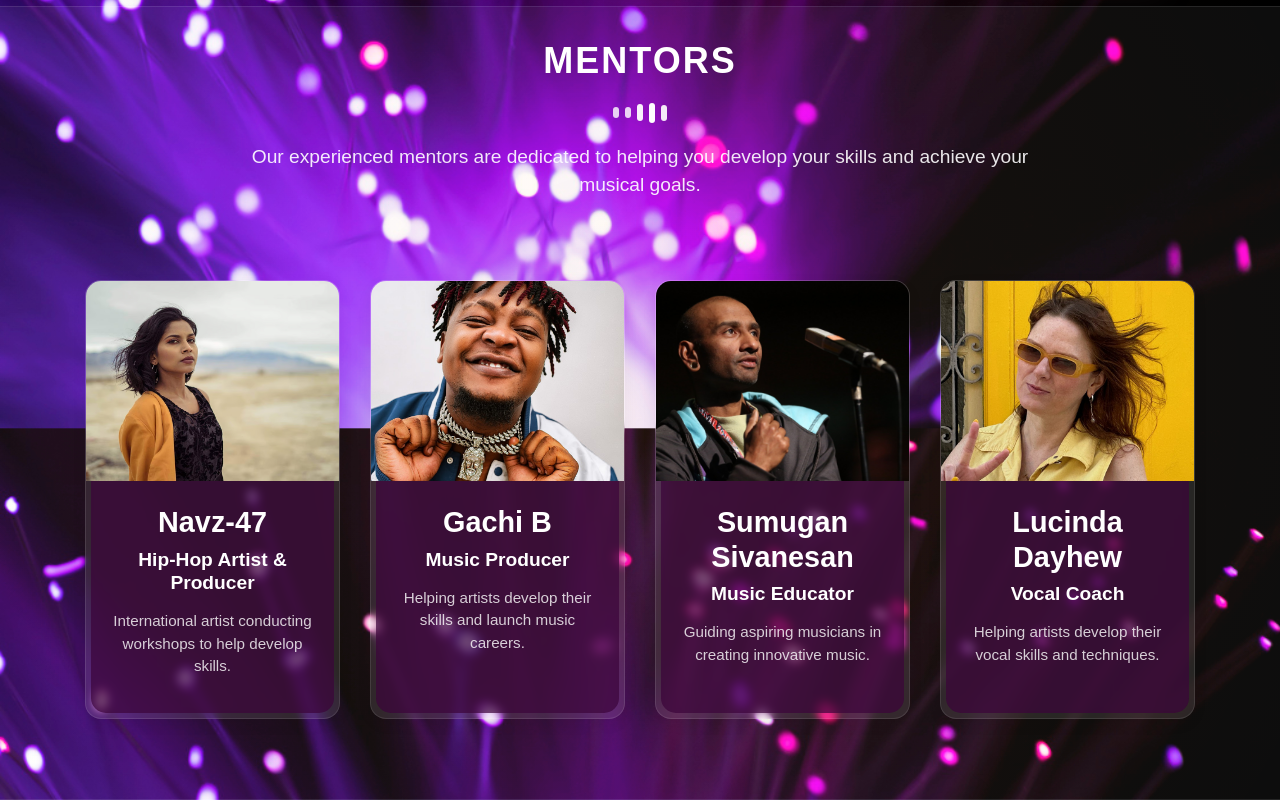
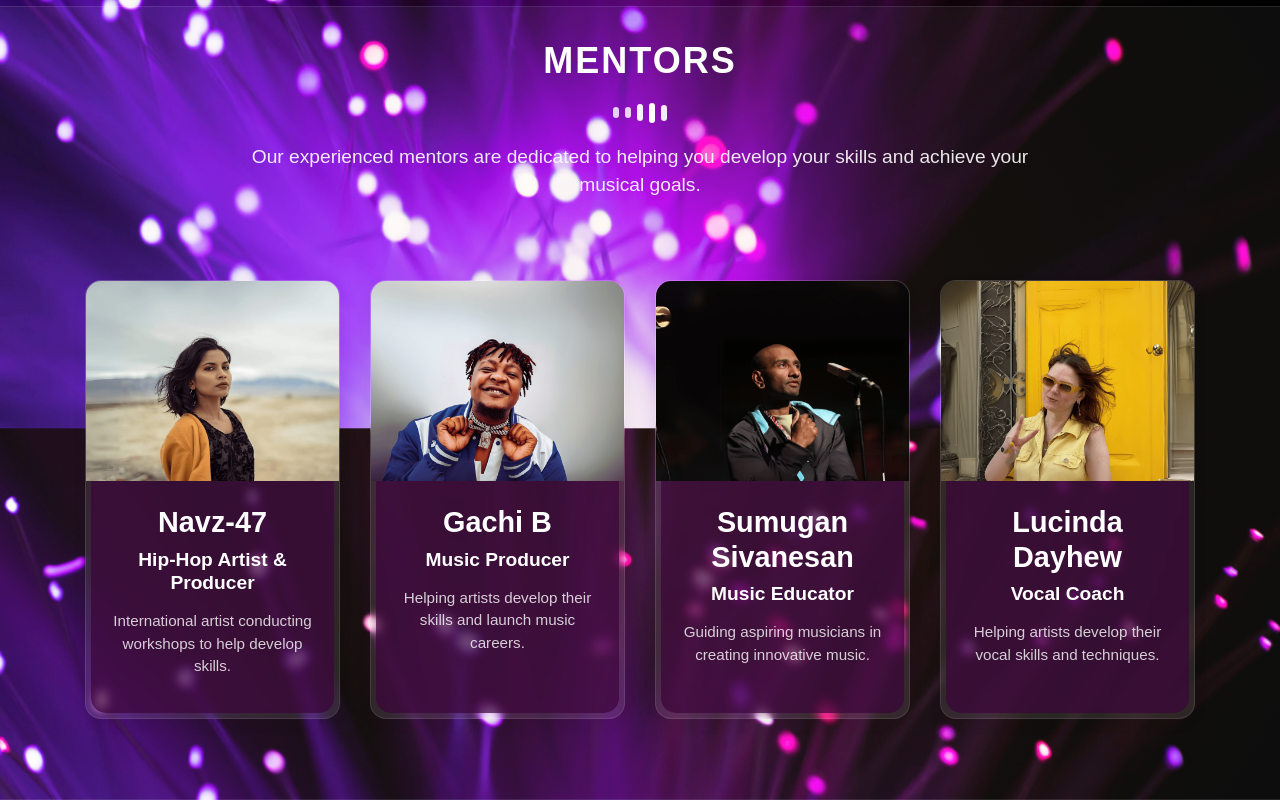
Before and after one commit to dreamspace-academy/dreamspace.music, a plain HTML site: page about.html in a window 1280 px wide. Shown: the part 2133-2933 px from the top of the page. Drawn offline with nearby package versions, Linux system fonts and the light colour scheme.

Commit message:
fix : update artists' images

```diff
--- a/about.html
+++ b/about.html
@@ -414,7 +414,7 @@
             <div class="mentor-col" data-aos="fade-up" data-aos-delay="100">
                 <div class="mentor-card">
                     <div class="mentor-image">
-                        <img src="./assets/images/mentors/navz-47.jpg" alt="Navz-47">
+                        <img src="./assets/images/mentors/navz-47.png" alt="Navz-47">
                     </div>
                     <div class="mentor-info">
                         <h3>Navz-47</h3>
@@ -426,7 +426,7 @@
             <div class="mentor-col" data-aos="fade-up" data-aos-delay="200">
                 <div class="mentor-card">
                     <div class="mentor-image">
-                        <img src="./assets/images/mentors/gachi-b.jpg" alt="Gachi B">
+                        <img src="./assets/images/mentors/gachi-b.png" alt="Gachi B">
                     </div>
                     <div class="mentor-info">
                         <h3>Gachi B</h3>
@@ -438,7 +438,7 @@
             <div class="mentor-col" data-aos="fade-up" data-aos-delay="300">
                 <div class="mentor-card">
                     <div class="mentor-image">
-                        <img src="./assets/images/mentors/sumugan-min.jpg" alt="Sumugan Sivanesan">
+                        <img src="./assets/images/mentors/sumugan-min.png" alt="Sumugan Sivanesan">
                     </div>
                     <div class="mentor-info">
                         <h3>Sumugan Sivanesan</h3>
@@ -450,7 +450,7 @@
             <div class="mentor-col" data-aos="fade-up" data-aos-delay="400">
                 <div class="mentor-card">
                     <div class="mentor-image">
-                        <img src="./assets/images/mentors/lucinda.jpg" alt="Lucinda Dayhew">
+                        <img src="./assets/images/mentors/lucinda.png" alt="Lucinda Dayhew">
                     </div>
                     <div class="mentor-info">
                         <h3>Lucinda Dayhew</h3>
```
Also changed, not shown: assets/images/mentors/gachi-b.jpg (deleted), assets/images/mentors/gachi-b.png (added), assets/images/mentors/lucinda.jpg (deleted), assets/images/mentors/lucinda.png (added), assets/images/mentors/navz-47.jpg (deleted), assets/images/mentors/navz-47.png (added), assets/images/mentors/sumugan-min.jpg (deleted), assets/images/mentors/sumugan-min.png (added).
